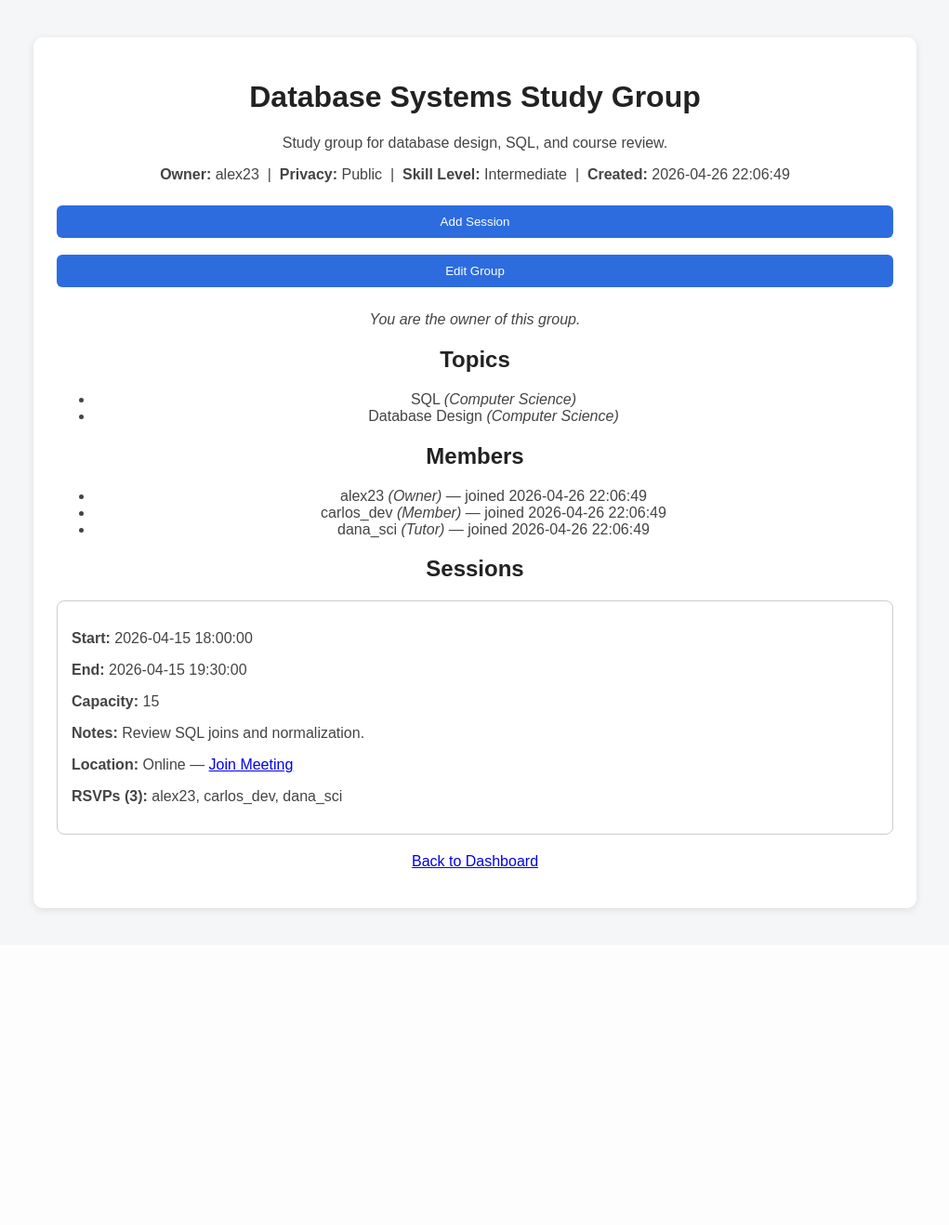
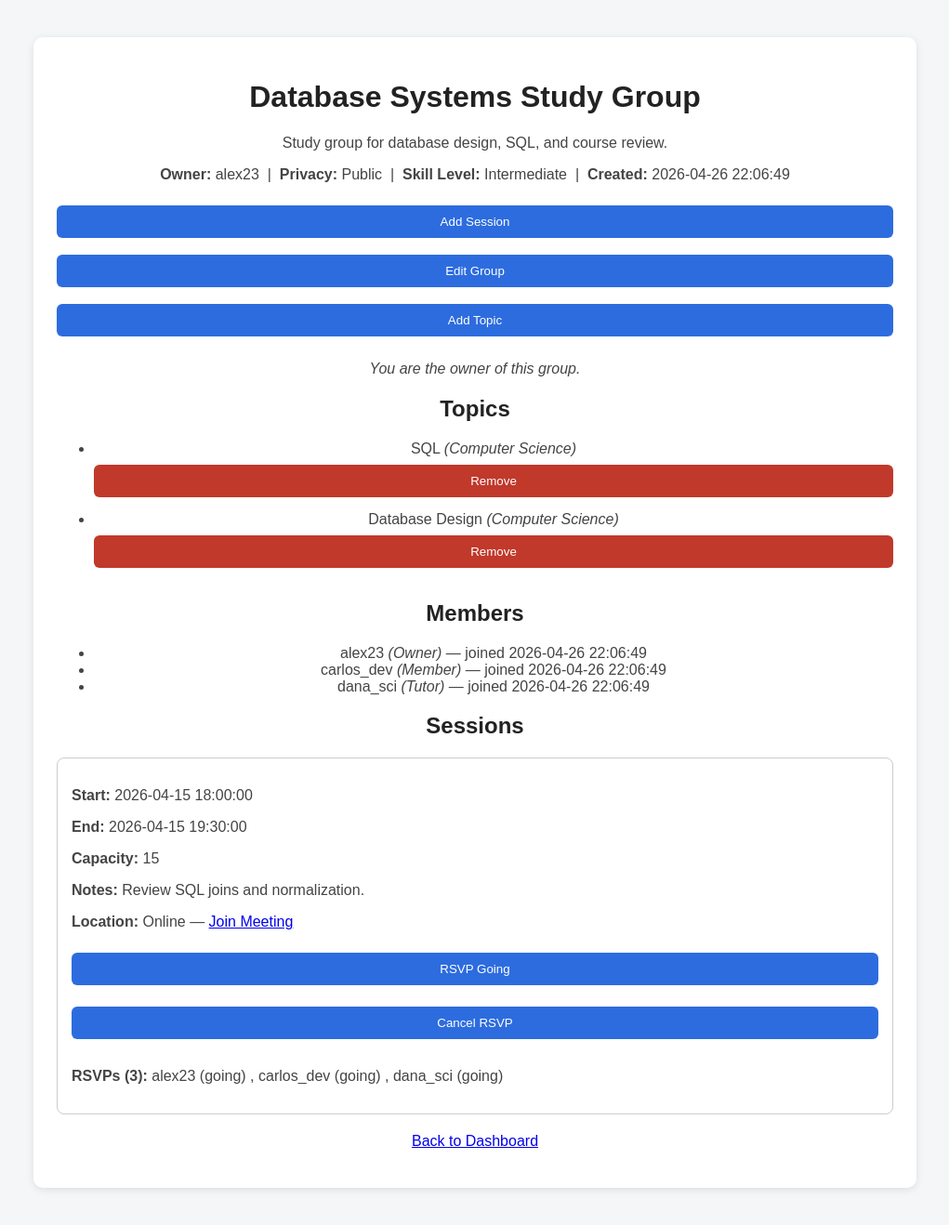
Before and after one commit to tpierson12-1/StudentStudyGroupFinder, a FastAPI app: page /group/1 in a window 1280 px wide. Shown: the whole page at 93% size, without its empty margins (129-1150 px from the left). Before the commit the page ends 983 px from the top, so only its background shows below. Run offline with FastAPI, Linux system fonts and the light colour scheme; a user stored in the database is signed in; data comes from the database, SQL or seed files in the repository.

Commit message:
Enhance group.html with additional topic and session features

```diff
--- a/StudentStudyGroupFinder/templates/group.html
+++ b/StudentStudyGroupFinder/templates/group.html
@@ -18,6 +18,7 @@
 
       <h1>{{ group.Group_Title }}</h1>
       <p>{{ group.Group_Description }}</p>
+
       <p>
         <strong>Owner:</strong> {{ group.Owner_Name }} &nbsp;|&nbsp;
         <strong>Privacy:</strong> {{ group.Group_PrivacyLevel }} &nbsp;|&nbsp;
@@ -28,6 +29,7 @@
       {% if membership and membership.GroupMembership_Role == 'Owner' %}
       <a href="/createsession/{{ group.Group_ID }}"><button style="margin-bottom:10px;">Add Session</button></a>
       <a href="/editgroup/{{ group.Group_ID }}"><button style="margin-bottom:10px;">Edit Group</button></a>
+      <a href="/addtopic/{{ group.Group_ID }}"><button style="margin-bottom:10px;">Add Topic</button></a>
       {% endif %}
 
       {% if not membership %}
@@ -44,16 +46,31 @@
       <p><em>You are the owner of this group.</em></p>
       {% endif %}
 
-      {% if topics %}
       <section>
         <h2>Topics</h2>
+        {% if topics %}
         <ul>
           {% for topic in topics %}
-          <li>{{ topic.Topic_Name }} <em>({{ topic.Topic_Category }})</em></li>
+          <li>
+            {{ topic.Topic_Name }}
+            {% if topic.Topic_Category %}
+              <em>({{ topic.Topic_Category }})</em>
+            {% endif %}
+
+            {% if membership and membership.GroupMembership_Role == 'Owner' %}
+            <form method="post" action="/removetopic" style="display:inline;">
+              <input type="hidden" name="group_id" value="{{ group.Group_ID }}" />
+              <input type="hidden" name="topic_id" value="{{ topic.Topic_ID }}" />
+              <button type="submit" style="background-color:#c0392b;">Remove</button>
+            </form>
+            {% endif %}
+          </li>
           {% endfor %}
         </ul>
+        {% else %}
+        <p>No topics linked to this group yet.</p>
+        {% endif %}
       </section>
-      {% endif %}
 
       <section>
         <h2>Members</h2>
@@ -74,33 +91,55 @@
 
       <section>
         <h2>Sessions</h2>
+
         {% if sessions %}
           {% for session in sessions %}
           <div style="border:1px solid #ccc; border-radius:8px; padding:15px; margin-bottom:15px; text-align:left;">
             <p><strong>Start:</strong> {{ session.Session_StartDateTime }}</p>
             <p><strong>End:</strong> {{ session.Session_EndDateTime }}</p>
             <p><strong>Capacity:</strong> {{ session.Session_Capacity }}</p>
+
             {% if session.Session_Notes %}
             <p><strong>Notes:</strong> {{ session.Session_Notes }}</p>
             {% endif %}
 
             {% if session.Location_Type == 'Online' %}
-            <p><strong>Location:</strong> Online —
+            <p>
+              <strong>Location:</strong> Online —
               <a href="{{ session.Location_MeetingLink }}" target="_blank">Join Meeting</a>
             </p>
             {% elif session.Location_Type %}
-            <p><strong>Location:</strong>
+            <p>
+              <strong>Location:</strong>
               {{ session.Location_AddressLine1 }}, {{ session.Location_City }},
               {{ session.Location_State }} {{ session.Location_Zip }}
             </p>
             {% endif %}
 
+            {% if membership %}
+            <form method="post" action="/rsvp" style="margin-top:10px;">
+              <input type="hidden" name="session_id" value="{{ session.Session_ID }}" />
+              <input type="hidden" name="group_id" value="{{ group.Group_ID }}" />
+              <button type="submit" name="status" value="Going">RSVP Going</button>
+              <button type="submit" name="status" value="Not Going">Cancel RSVP</button>
+            </form>
+            {% endif %}
+
             {% if session.rsvps %}
-            <p><strong>RSVPs ({{ session.rsvps | length }}):</strong>
+            <p>
+              <strong>RSVPs ({{ session.rsvps | length }}):</strong>
               {% for rsvp in session.rsvps %}
-                {{ rsvp.User_DisplayName }}{% if rsvp.SessionRSVP_Status == 0 %} (cancelled){% endif %}{% if not loop.last %}, {% endif %}
+                {{ rsvp.User_DisplayName }}
+                {% if rsvp.SessionRSVP_Status == 0 %}
+                  (not going)
+                {% else %}
+                  (going)
+                {% endif %}
+                {% if not loop.last %}, {% endif %}
               {% endfor %}
             </p>
+            {% else %}
+            <p><strong>RSVPs:</strong> No responses yet.</p>
             {% endif %}
           </div>
           {% endfor %}
```
